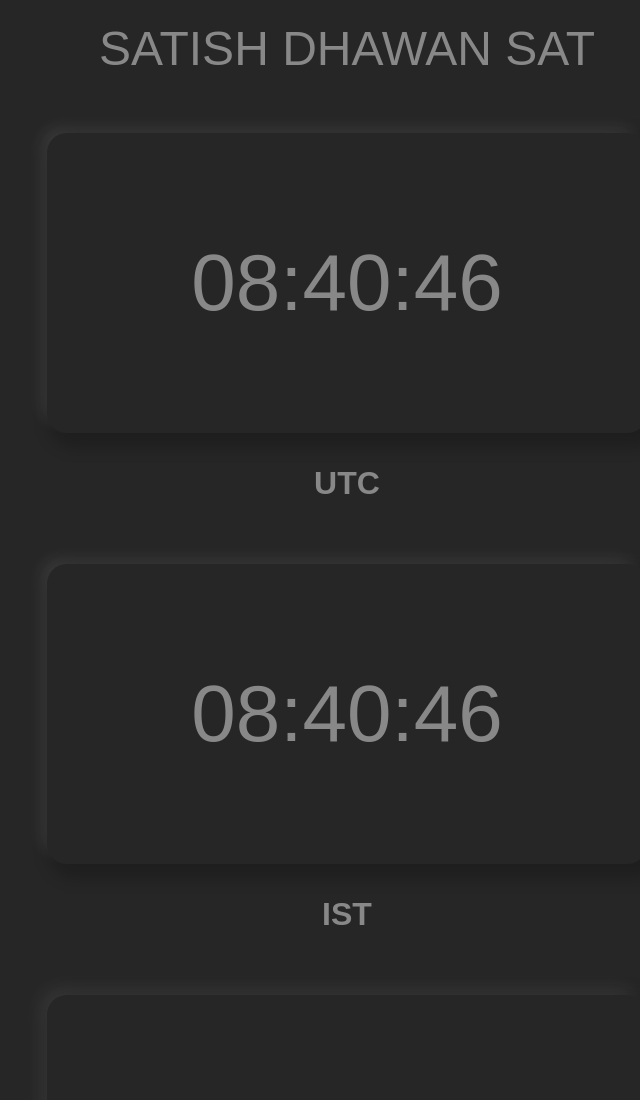
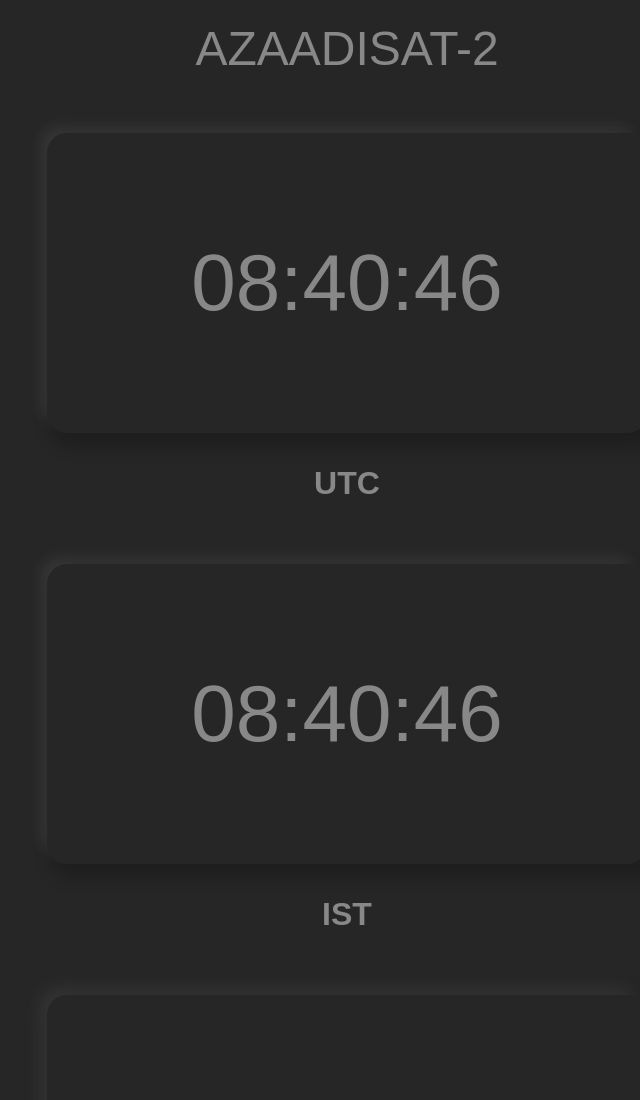
Before and after one commit to Space-Kidz-India/Ground-station-timer-software, a plain HTML site: page index.html in a window 1280 px wide. Shown: the top 1100 px of the page, without its empty margins (293-933 px from the left). Drawn offline with Linux system fonts and the light colour scheme.

Commit message:
Update index.html

```diff
--- a/index.html
+++ b/index.html
@@ -5,12 +5,12 @@
     <meta http-equiv="X-UA-Compatible" content="IE=edge">
     <link rel="stylesheet" type="text/css" href="styles.css">
     <meta name="viewport" content="width=device-width, initial-scale=1.0">
-    <title>Document</title>
+    <title>Azaadisat timer</title>
 </head>
 <body>
     <div class="mission_name_box">
         <div class="mission_name_div">
-            <p>SATISH DHAWAN SAT</p>
+            <p>AZAADISAT-2</p>
         </div>
     </div>
     <div class="line_one">
```
